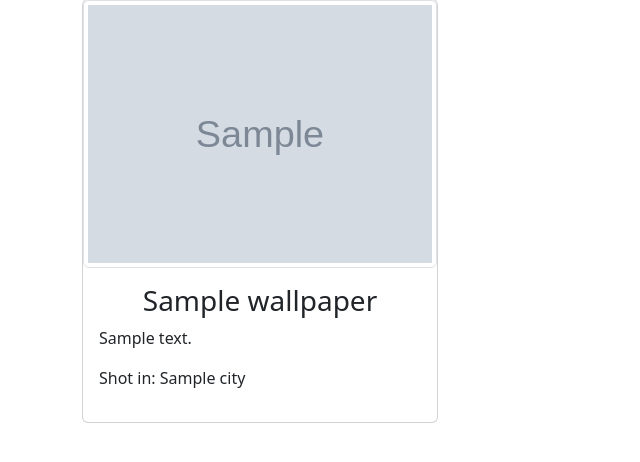
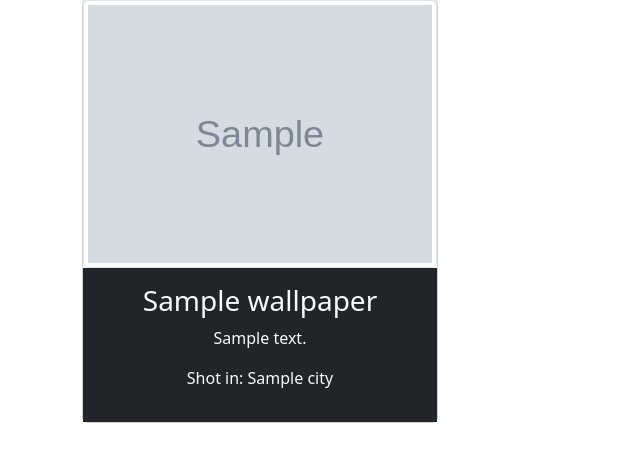
Before and after one commit to denn-is-njeruh/iGallery, a Django app: template wallpapers/templates/index.html in a window 1280 px wide. Shown: the part 65-527 px from the top of the page, without its empty margins (0-640 px from the left). Run offline with Django 3.2, Linux system fonts and the light colour scheme; the template is opened without the code that fills it: most values are stand-ins (such as "Sample title", 1, 10 or a date in 2020); grey boxes marked "Sample" are stand-in pictures; some libraries are stand-ins or nearby versions.

Commit message:
change styling for heading and paragraph blocks describing the images on the homepage

```diff
--- a/wallpapers/templates/index.html
+++ b/wallpapers/templates/index.html
@@ -7,11 +7,11 @@
     {% for wallpaper in wallpapers %}
       <div class="col-md-4">
         <div class="card my-2">
-          <img height="100px" width="150px" src="{{ wallpaper.image.url }}" class="img-thumbnail" alt="">
-          <div class="card-body">
-            <h3 class="text-center">{{wallpaper.photo_name}}</h3>
-            <p>{{wallpaper.description}}</p>
-            <p>Shot in: {{wallpaper.city}}</p>
+          <img src="{{ wallpaper.image.url }}" class="img-thumbnail" alt="">
+          <div class="card-body bg-dark">
+            <h3 class="text-center text-light">{{wallpaper.photo_name}}</h3>
+            <p class="text-center text-light">{{wallpaper.description}}</p>
+            <p class="text-center text-light">Shot in: {{wallpaper.city}}</p>
           </div>
         </div>
       </div>
```
